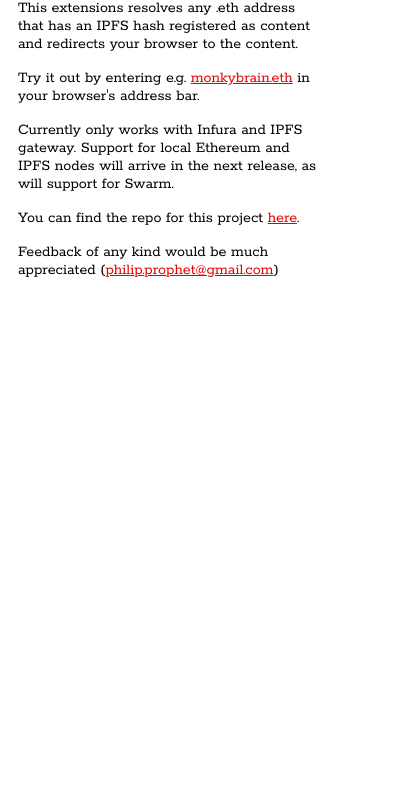
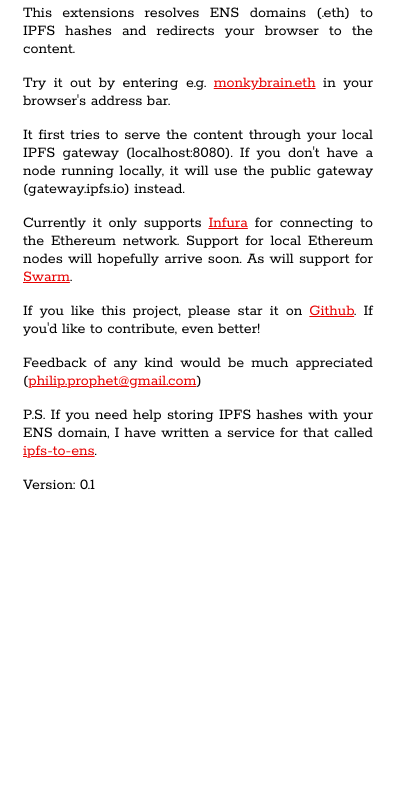
Before and after one commit to monkybrain/ens-content-resolver, a browser extension: page dist/popup.html in a window 400 px wide. Shown: the part 59-844 px from the top of the page. Drawn offline with Linux system fonts and the light colour scheme.

Commit message:
Preparing for release of v 0.1

```diff
--- a/dist/css/popup.css
+++ b/dist/css/popup.css
@@ -1,8 +1,9 @@
 body {
-  width: 300px;
-  padding: 10px;
+  width: 350px;
+  padding: 15px;
   font-family: 'Rokkitt', sans-serif;
   font-size: 16px;
+  text-align: justify;
 }
 
 em {
--- a/dist/popup.html
+++ b/dist/popup.html
@@ -16,17 +16,40 @@
 
 <h3>ENS Content Resolver</h3>
 
-<p>This extensions resolves any .eth address that has an IPFS hash registered as
-  content and redirects your browser to the content.</p>
+<p>This extensions resolves ENS domains (.eth) to IPFS hashes and redirects
+  your browser to the content.
+</p>
 
-<p>Try it out by entering e.g. <a href="http://monkybrain.eth" target="_blank">monkybrain.eth</a> in your browser's address bar.</p>
+<p>Try it out by entering e.g.
+  <a href="http://monkybrain.eth" target="_blank">monkybrain.eth</a> in your
+  browser's address bar.
+</p>
 
-<p>Currently only works with Infura and IPFS gateway. Support for local Ethereum
-  and IPFS nodes will arrive in the next release, as will support for Swarm.</p>
-<p>You can find the repo for this project
-  <a href="https://github.com/monkybrain/ens-content-resolver" target="_blank">here</a>.</p>
+<p>It first tries to serve the content through your local IPFS gateway (localhost:8080).
+  If you don't have a node running locally, it will use the public gateway
+  (gateway.ipfs.io) instead.
+</p>
+
+<p>Currently it only supports <a href="https://infura.io/" target="_blank">Infura</a>
+  for connecting to the Ethereum network. Support for local Ethereum nodes will
+  hopefully arrive soon. As will support for
+  <a href="https://ethersphere.github.io/swarm-home/" target="_blank">Swarm</a>.
+</p>
+
+<p>If you like this project, please star it on
+  <a href="https://github.com/monkybrain/ens-content-resolver" target="_blank">Github</a>.
+  If you'd like to contribute, even better!
+</p>
 
 <p>Feedback of any kind would be much appreciated (<a href="mailto:philip.prophet@gmail.com">philip.prophet@gmail.com</a>)</p>
+
+<p>P.S. If you need help storing IPFS hashes with your ENS domain, I have written a
+  service for that called
+  <a href="https://monkybrain.github.io/ipfs-to-ens/" target="_blank">ipfs-to-ens</a>.
+</p>
+
+
+<p>Version: 0.1</p>
 
 </body>
 
--- a/src/js/background.js
+++ b/src/js/background.js
@@ -29,16 +29,19 @@
           console.log("Serving content from local IPFS gateway")
           chrome.tabs.update(tab.id, {url: url})
         }
+        return "Local"
       })
 
       // Else serve via public gatewat
       .catch((err) => {
-        console.log("Serving content from public IPFS gateway")
+        console.log("Could not find local IPFS gateway so serving content from public IPFS gateway instead")
         url = "https://gateway.ipfs.io/ipfs/" + ipfsHash
         chrome.tabs.update(tab.id, {url: url})
+        return err
       })
 
     })
+
     .catch((err) => {
       var nameWithoutTld = name.substring(0, name.lastIndexOf('.'))
       chrome.tabs.update(tab.id, {url: "error.html?name=" + name})
```
Also changed, not shown: CHANGELOG.md (added), README.md, dist/manifest.json, src/js/CHANGELOG.md (deleted), 1 other file.
